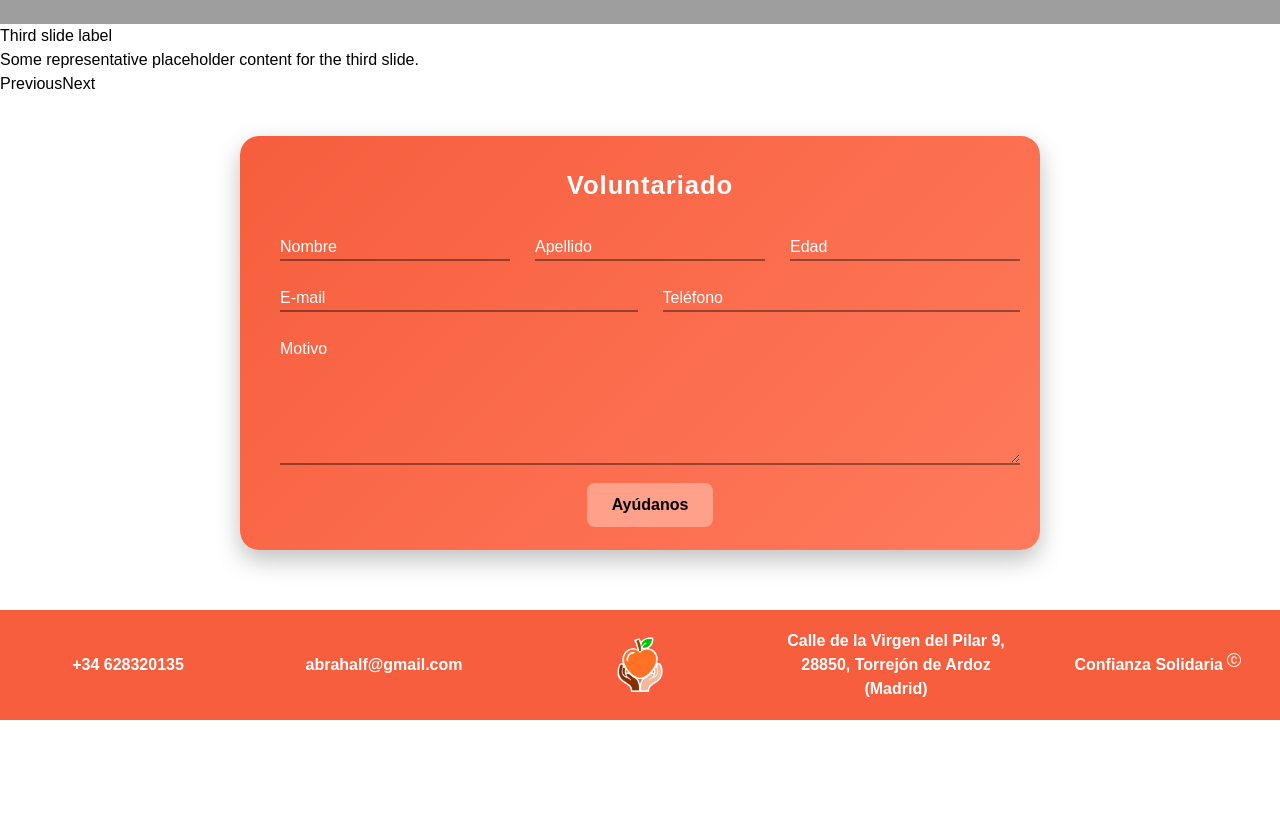
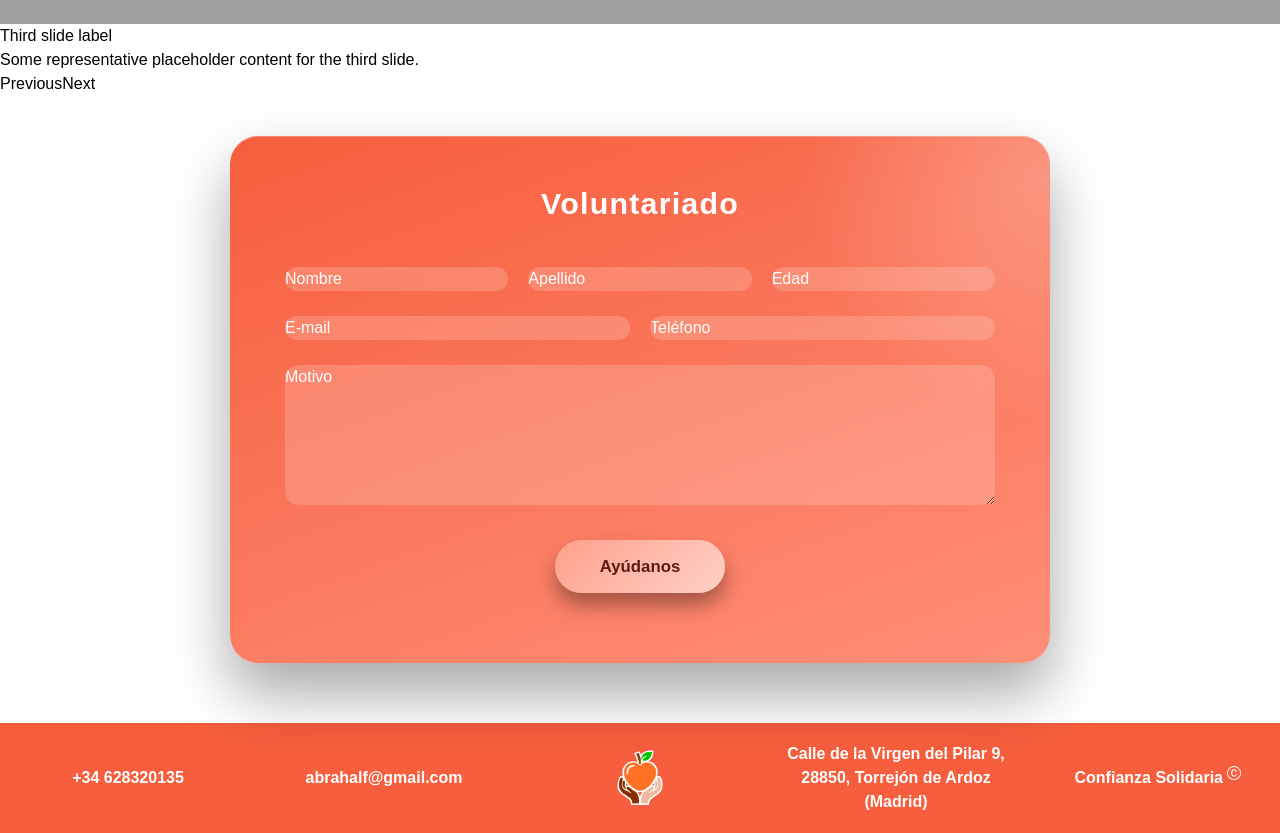
Before and after one commit to JessRoy17/ONG, a React (Vite) app: page / in a window 1280 px wide. Shown: the part 2120-2953 px from the top of the page. Before the commit the page ends 2840 px from the top, so only its background shows below. Built offline with nearby package versions, Linux system fonts and the light colour scheme; grey boxes are pictures that could not be loaded.

Commit message:
commit opcional2

```diff
--- a/src/components/formulario/formulario.css
+++ b/src/components/formulario/formulario.css
@@ -1,11 +1,27 @@
 form {
- margin: 0 auto;
-  max-width: 800px;
-  padding: 30px 40px;
-  background: linear-gradient(135deg, #F65E3D, #ff7a5c);
-  border-radius: 1.2em;
-  box-shadow: 0 10px 25px rgba(0, 0, 0, 0.25);
+  margin: 70px auto;
+  max-width: 820px;
+  padding: 45px 55px;
+  background: linear-gradient(160deg, #F65E3D 0%, #ff8f78 100%);
+  border-radius: 28px;
+  box-shadow:
+    0 30px 60px rgba(0, 0, 0, 0.35),
+    inset 0 1px 0 rgba(255, 255, 255, 0.25);
   display: flex;
+  flex-direction: column;
+  position: relative;
+  overflow: hidden;
+}
+
+form::before {
+  content: "";
+  position: absolute;
+  top: -40%;
+  right: -30%;
+  width: 500px;
+  height: 500px;
+  background: radial-gradient(circle, rgba(255,255,255,0.25), transparent 70%);
+  pointer-events: none;
 }
 
 .margenesForm {
@@ -15,19 +31,19 @@ form {
 
 .legendTitulo,
 .oculto--formulario-legend {
-   color: white;
-  font-weight: 700;
+  color:#fff;
+  font-weight: 800;
   text-align: center;
-  font-size: 1.6rem;
-  margin-bottom: 30px;
-  letter-spacing: 1px;
+  font-size: 1.9rem;
+  margin-bottom: 40px;
+  letter-spacing: 1.2px;
 }
 
 .fieldsetForm {
- display: flex;
-  gap: 25px;
+   display: flex;
+  gap: 20px;
   margin-bottom: 25px;
-  border: none;
+  border: none;;
 }
 .placeholderColor::placeholder {
     color: white;
@@ -35,26 +51,27 @@ form {
 
 input,
 textarea {
+  width: 100%;
+  padding: 12px 15px;
+  border-radius: 14px;
+  border: none;
+  background-color: rgba(255, 255, 255, 0.18);
   color: white;
-  background-color: transparent;
-  border: none;
-  border-bottom: 2px solid rgba(0,0,0,0.4);
-  padding: 10px 5px;
-  width: 100%;
   font-size: 1rem;
-  transition: border-color 0.3s ease, transform 0.2s ease;
+  transition: all 0.3s ease;
+  backdrop-filter: blur(4px);
 }
 
 
 input:focus,
 textarea:focus {
-  outline: none;
-  border-bottom-color: #fff;
-  transform: translateY(-2px);
+   outline: none;
+  background-color: rgba(255, 255, 255, 0.28);
+  box-shadow: 0 0 0 2px rgba(255,255,255,0.6);
 }
 
 #edad {
-  width: 80px;
+  max-width: 90px;
 }
 
 #apellido,
@@ -62,61 +79,45 @@ textarea:focus {
   margin-left: 30px;
 }
 
-/* Botón */
+
+textarea {
+  min-height: 140px;
+  resize: none;
+}
+
+
 .buttonAyudanos {
   display: flex;
   justify-content: center;
-  margin-top: 20px;
-}
-
-
-
-.buttonAyudanos {
-    align-items: center;
-    text-align: center;
-    border-radius: 5px;
-    background-color: #FFA08B;
-    margin: auto;
-    width: 100px;
-    height: 30px;
-
-}
-
-#edad {
-    font: 1em sans-serif;
-    width: 70px;
-    margin-left: 30px;
-    border-bottom: #000 solid 1px;
-    border-left: #000 solid 1px;
-}
-
-#apellido {
-    margin-left: 30px;
-}
-
-#tlf {
-    margin-left: 30px;
-}
-
-textarea {
-    vertical-align: top;
-    height: 8em;
-    width: 740px;
-}
-
-.buttonAyudanos {
-  justify-content: center;
+  margin-top: 35px;
 }
 
 .buttonAyudanos button,
 .oculto--formulario-button {
-  background-color: #FFA08B;
-  border-radius: 8px;
+  background: linear-gradient(135deg, #FFA08B, #ffd1c7);
+  border-radius: 999px;
   border: none;
-  padding: 10px 25px;
-  font-weight: bold;
+  padding: 14px 45px;
+  font-size: 1.05rem;
+  font-weight: 700;
+  color: #5a1d12;
   cursor: pointer;
+  box-shadow: 0 12px 20px rgba(0,0,0,0.35);
+  transition: all 0.3s ease;
 }
+
+/* Hover botón */
+.buttonAyudanos button:hover,
+.oculto--formulario-button:hover {
+  transform: translateY(-3px);
+  box-shadow: 0 18px 28px rgba(0,0,0,0.45);
+}
+
+/* Active botón */
+.buttonAyudanos button:active {
+  transform: scale(0.96);
+}
+
 
 
 @media (max-width: 1024px) {
```
